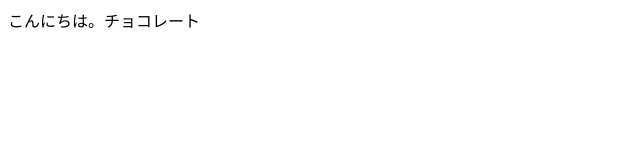
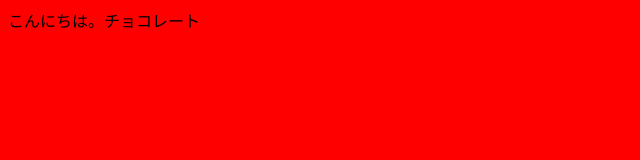
Before and after one commit to 26sayaka/26sayaka.github.io, a plain HTML site: page index.html in a window 1280 px wide. Shown: the whole page, without its empty margins (0-640 px from the left). Drawn offline with Linux system fonts and the light colour scheme.

Commit message:
change backgroundcolor

```diff
--- a/index.html
+++ b/index.html
@@ -2,6 +2,7 @@
 <head>
 
 <title>金丸のページ</title>
+<link rel="stylesheet" type="text/css" href="mypage.css">
 
 </head>
 
--- /dev/null
+++ b/mypage.css
@@ -0,0 +1,5 @@
+body {
+
+	background: #ff0000;
+
+}
```
